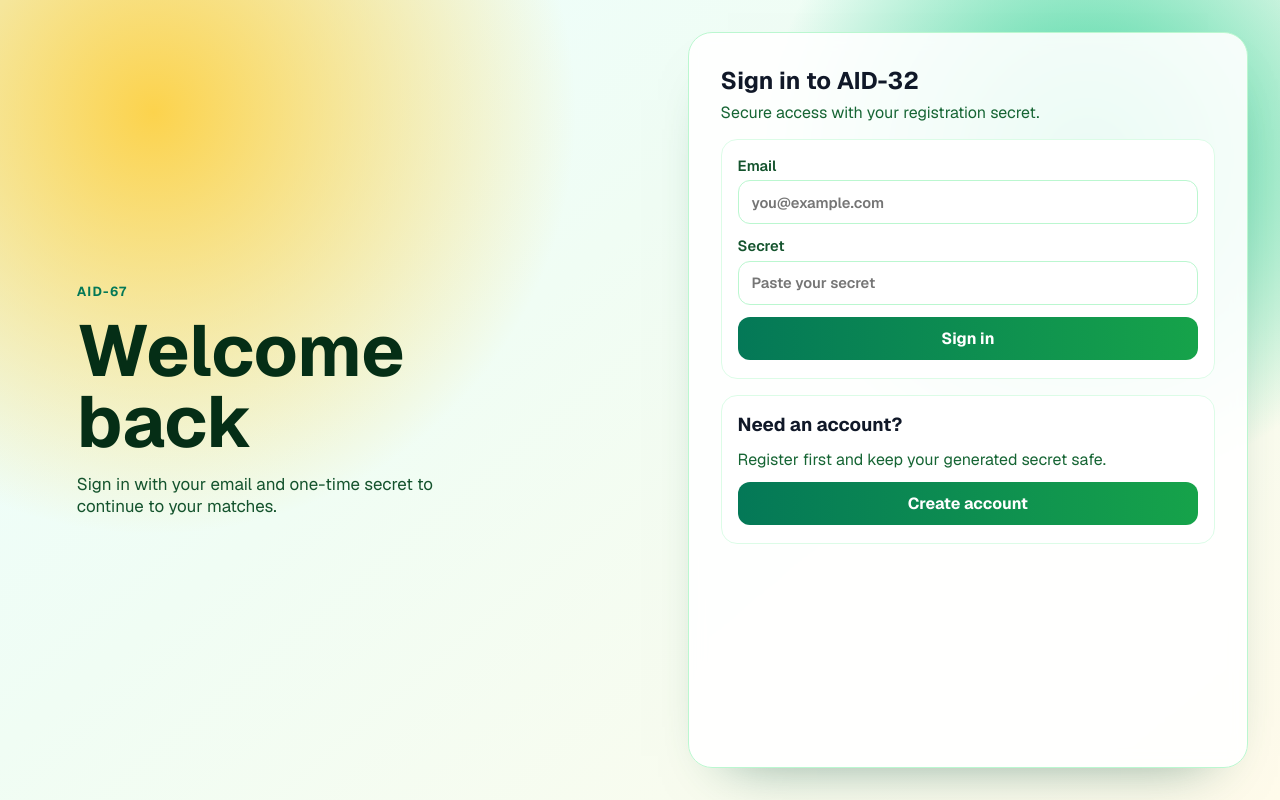
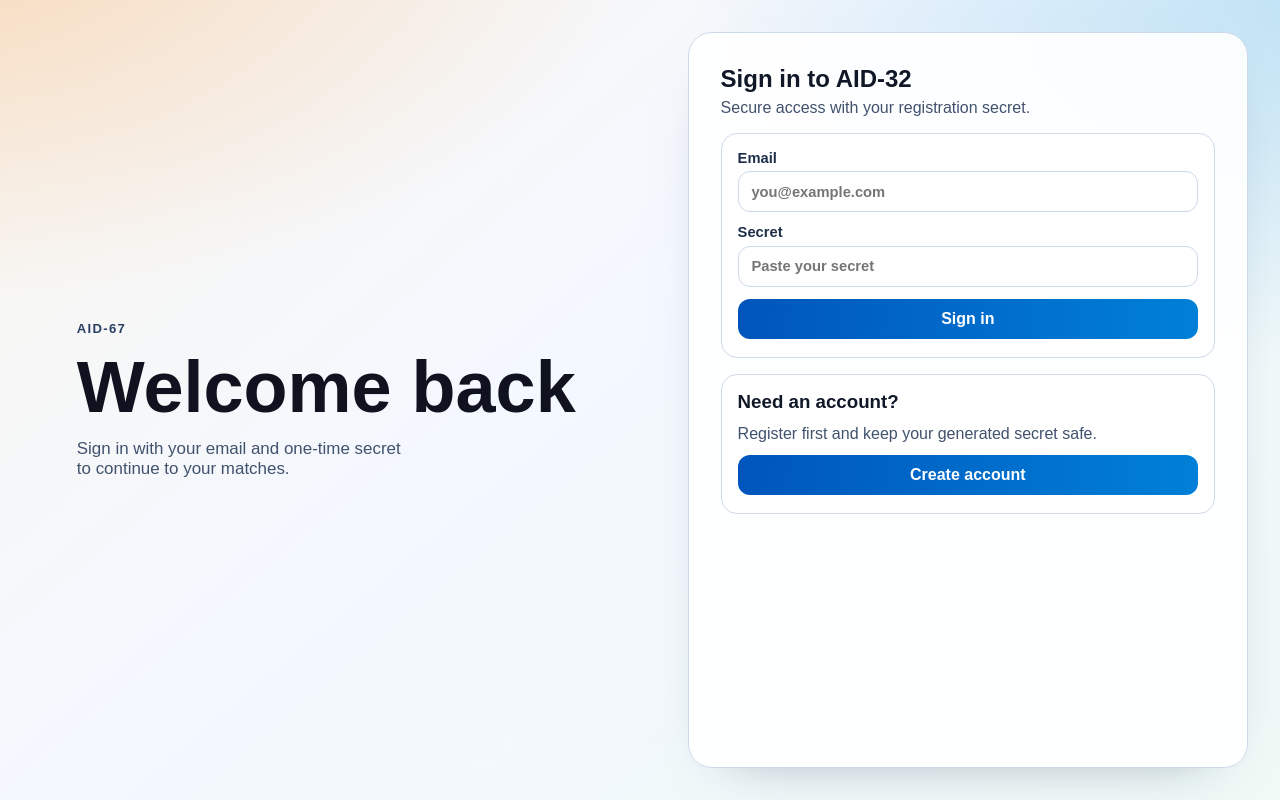
Before and after one commit to johnx25/aid-32-fullstack-mvp-foundation, a Next.js app: page /login in a window 1280 px wide. Built offline with nearby package versions, Linux system fonts and the light colour scheme; no server answers.

Commit message:
feat(ui): redesign app, login, and register surfaces

```diff
--- a/src/app/globals.css
+++ b/src/app/globals.css
@@ -24,7 +24,7 @@ body {
   flex-direction: column;
   color: var(--foreground);
   background: var(--background);
-  font-family: var(--font-geist-sans), "Manrope", "Avenir Next", sans-serif;
+  font-family: "Plus Jakarta Sans", "Sora", "Manrope", "Avenir Next", sans-serif;
   -webkit-font-smoothing: antialiased;
   -moz-osx-font-smoothing: grayscale;
 }
--- a/src/app/layout.tsx
+++ b/src/app/layout.tsx
@@ -13,8 +13,8 @@ const geistMono = Geist_Mono({
 });
 
 export const metadata: Metadata = {
-  title: "Create Next App",
-  description: "Generated by create next app",
+  title: "AID-32 Match Console",
+  description: "Dating MVP app for profile, discovery, matching, and chat",
 };
 
 export default function RootLayout({
--- a/src/app/ui/dating-mvp-app.module.css
+++ b/src/app/ui/dating-mvp-app.module.css
@@ -1,97 +1,143 @@
 .page {
-  min-height: 100vh;
-  padding: 1.5rem;
-  background: radial-gradient(circle at top left, #eef5ff, #f4f1ff 40%, var(--background) 75%);
-  color: var(--foreground);
+  min-height: 100dvh;
+  padding: clamp(0.9rem, 2.4vw, 1.5rem);
+  color: #10131f;
+  background:
+    radial-gradient(1400px 680px at -8% -12%, rgba(241, 130, 32, 0.24), transparent 60%),
+    radial-gradient(1200px 660px at 108% 0%, rgba(0, 142, 212, 0.2), transparent 58%),
+    linear-gradient(140deg, #f9f6ef 0%, #f4f8ff 44%, #eff9f6 100%);
+}
+
+.shell {
+  max-width: 1220px;
+  margin: 0 auto;
+  display: grid;
+  gap: 0.95rem;
+}
+
+.banner {
+  border: 1px solid #ced9ea;
+  border-radius: 22px;
+  padding: clamp(1rem, 2.6vw, 1.55rem);
+  background: rgba(255, 255, 255, 0.9);
+  box-shadow: 0 22px 56px -42px rgba(18, 36, 70, 0.52);
+  backdrop-filter: blur(8px);
 }
 
 .header {
-  max-width: 1100px;
-  margin: 0 auto 1rem;
   display: flex;
   justify-content: space-between;
-  align-items: center;
-  gap: 1rem;
+  align-items: flex-start;
+  gap: 0.75rem;
 }
 
 .header h1 {
-  font-size: clamp(1.5rem, 2.8vw, 2rem);
+  font-size: clamp(1.45rem, 3.5vw, 2.2rem);
+  line-height: 1.05;
 }
 
 .header p {
-  color: var(--text-muted);
-  font-size: 0.95rem;
+  max-width: 58ch;
+  margin-top: 0.35rem;
+  color: #41526d;
 }
 
-.authGrid,
-.appGrid {
-  max-width: 1100px;
-  margin: 0 auto;
-  display: grid;
-  gap: 1rem;
+.statRow {
+  margin-top: 0.85rem;
+  display: flex;
+  flex-wrap: wrap;
+  gap: 0.5rem;
 }
 
-.authGrid {
-  grid-template-columns: repeat(auto-fit, minmax(280px, 1fr));
+.statChip {
+  font-size: 0.86rem;
+  font-weight: 700;
+  letter-spacing: 0.03em;
+  text-transform: uppercase;
+  border: 1px solid #cfdbec;
+  border-radius: 999px;
+  padding: 0.4rem 0.62rem;
+  background: #f8fbff;
+  color: #2f425f;
 }
 
-.appGrid {
-  grid-template-columns: repeat(auto-fit, minmax(240px, 1fr));
+.layout {
+  display: grid;
+  gap: 0.95rem;
+  grid-template-columns: 1.15fr 1fr 0.95fr;
+}
+
+.column {
+  display: grid;
+  gap: 0.95rem;
+  align-content: start;
 }
 
 .card {
-  background: var(--surface);
-  border: 1px solid var(--border);
-  border-radius: 14px;
-  padding: 1rem;
-  box-shadow: 0 10px 30px rgba(20, 32, 51, 0.07);
+  background: rgba(255, 255, 255, 0.92);
+  border: 1px solid #ced9ea;
+  border-radius: 18px;
+  padding: 0.95rem;
+  box-shadow: 0 14px 38px -34px rgba(19, 35, 64, 0.52);
+  display: grid;
+  gap: 0.7rem;
 }
 
 .card h2 {
-  margin-bottom: 0.75rem;
+  font-size: 1.04rem;
 }
 
 .card form,
 .card {
   display: grid;
-  gap: 0.6rem;
+  gap: 0.68rem;
 }
 
 .card input,
 .card textarea,
-.card button {
+.card button,
+.matchItem {
   width: 100%;
   font: inherit;
-  border-radius: 10px;
+  border-radius: 12px;
 }
 
 .card input,
 .card textarea {
-  padding: 0.65rem 0.75rem;
-  border: 1px solid var(--border);
-  background: var(--surface);
+  border: 1px solid #cdd9eb;
+  background: #fbfdff;
+  padding: 0.7rem 0.82rem;
+  color: #13233b;
+}
+
+.card input:focus,
+.card textarea:focus {
+  outline: 2px solid #0f6dce;
+  outline-offset: 1px;
 }
 
 .primaryButton,
 .secondaryButton {
-  padding: 0.65rem 0.9rem;
   border: 0;
+  padding: 0.72rem 0.85rem;
   cursor: pointer;
+  font-weight: 700;
 }
 
 .primaryButton {
-  background: var(--accent);
-  color: #fff;
+  color: #ffffff;
+  background: linear-gradient(92deg, #0055bc 0%, #0080d8 100%);
 }
 
 .primaryButton:disabled {
-  background: #7ca8e6;
+  opacity: 0.6;
   cursor: not-allowed;
 }
 
 .secondaryButton {
-  background: var(--surface-muted);
-  color: var(--foreground);
+  color: #1d2f4a;
+  border: 1px solid #c5d2e8;
+  background: #edf3ff;
 }
 
 .row {
@@ -107,89 +153,103 @@
 .matchList,
 .messages {
   display: grid;
-  gap: 0.6rem;
+  gap: 0.65rem;
 }
 
 .profileCard {
-  border: 1px solid var(--border);
-  border-radius: 10px;
-  padding: 0.7rem;
-  background: #fbfdff;
+  border: 1px solid #cfdbec;
+  border-radius: 14px;
+  padding: 0.82rem;
+  background: #fdfefe;
   display: grid;
-  gap: 0.4rem;
+  gap: 0.42rem;
 }
 
 .profileCard h3 {
-  font-size: 1rem;
+  font-size: 0.99rem;
 }
 
 .matchItem {
   text-align: left;
-  border: 1px solid var(--border);
-  background: var(--surface);
-  padding: 0.55rem 0.7rem;
-  border-radius: 10px;
+  border: 1px solid #cfd9ec;
+  background: #fbfdff;
+  padding: 0.64rem 0.72rem;
   cursor: pointer;
   display: grid;
-  gap: 0.15rem;
+  gap: 0.16rem;
 }
 
 .matchItemActive {
-  border-color: #1565d8;
-  background: #eff6ff;
+  border-color: #0f6dce;
+  background: #e9f3ff;
+}
+
+.messages {
+  max-height: 340px;
+  overflow-y: auto;
+  padding-right: 0.2rem;
 }
 
 .message {
-  background: #f1f5ff;
-  border-radius: 10px;
+  background: #e9f3ff;
+  border: 1px solid #c8dcf3;
+  border-radius: 12px;
   padding: 0.6rem;
 }
 
 .messageOwn {
-  background: #dceaff;
+  background: #d9f2ea;
+  border-color: #b5e3d3;
 }
 
 .message span {
-  font-size: 0.78rem;
-  color: var(--text-muted);
+  font-size: 0.76rem;
+  color: #526381;
 }
 
 .error,
 .success {
-  max-width: 1100px;
-  margin: 0 auto 1rem;
-  border-radius: 10px;
-  padding: 0.6rem 0.75rem;
+  border-radius: 12px;
+  padding: 0.66rem 0.75rem;
+  border: 1px solid;
 }
 
 .error {
-  background: #fdecec;
-  color: #8a2134;
-  border: 1px solid #f5c4ce;
+  background: #fff1f1;
+  color: #8c1c2c;
+  border-color: #f3c1ca;
 }
 
 .success {
-  background: #ebf9ef;
-  color: #1f6b31;
-  border: 1px solid #b6e4c3;
+  background: #ebfaef;
+  color: #17522c;
+  border-color: #b7e2c2;
 }
 
 .empty,
 .muted,
-.help,
-.secret {
-  font-size: 0.9rem;
-  color: var(--text-muted);
+.help {
+  font-size: 0.92rem;
+  color: #4b5e7b;
 }
 
-@media (max-width: 780px) {
+@media (max-width: 1100px) {
+  .layout {
+    grid-template-columns: 1fr 1fr;
+  }
+}
+
+@media (max-width: 760px) {
   .page {
-    padding: 1rem;
+    padding: 0.72rem;
   }
 
   .header {
-    align-items: flex-start;
     flex-direction: column;
+  }
+
+  .layout {
+    grid-template-columns: 1fr;
   }
 
   .row {
--- a/src/app/ui/login-page.module.css
+++ b/src/app/ui/login-page.module.css
@@ -3,9 +3,9 @@
   display: grid;
   grid-template-columns: 1.05fr 1fr;
   background:
-    radial-gradient(circle at 12% 14%, #fcd34d 0%, transparent 32%),
-    radial-gradient(circle at 85% 20%, #34d399 0%, transparent 26%),
-    linear-gradient(140deg, #ecfeff 0%, #f0fdf4 40%, #fffbeb 100%);
+    radial-gradient(1200px 640px at -6% -10%, rgba(241, 130, 32, 0.26), transparent 60%),
+    radial-gradient(1100px 640px at 104% 0%, rgba(0, 142, 212, 0.22), transparent 58%),
+    linear-gradient(140deg, #f9f6ef 0%, #f4f8ff 44%, #eff9f6 100%);
 }
 
 .hero {
@@ -20,28 +20,28 @@
   font-weight: 700;
   letter-spacing: 0.1em;
   text-transform: uppercase;
-  color: #047857;
+  color: #2a3f63;
 }
 
 .hero h1 {
   font-size: clamp(2.2rem, 6vw, 4.5rem);
   line-height: 0.98;
-  color: #052e16;
+  color: #10131f;
 }
 
 .subtitle {
-  color: #14532d;
+  color: #41526d;
   max-width: 36ch;
   font-size: 1.06rem;
 }
 
 .panel {
   margin: clamp(1rem, 3vw, 2rem);
-  border: 1px solid #bbf7d0;
+  border: 1px solid #ced9ea;
   border-radius: 24px;
   background: rgba(255, 255, 255, 0.9);
   backdrop-filter: blur(8px);
-  box-shadow: 0 28px 58px -40px rgba(6, 78, 59, 0.6);
+  box-shadow: 0 22px 56px -42px rgba(18, 36, 70, 0.52);
   padding: clamp(1rem, 2.8vw, 2rem);
   display: grid;
   align-content: start;
@@ -73,7 +73,7 @@
 }
 
 .card {
-  border: 1px solid #dcfce7;
+  border: 1px solid #ced9ea;
   border-radius: 16px;
   padding: 1rem 1rem 1.1rem;
   display: grid;
@@ -84,7 +84,7 @@
 .card label {
   display: grid;
   gap: 0.35rem;
-  color: #14532d;
+  color: #1d2f4a;
   font-size: 0.92rem;
   font-weight: 600;
 }
@@ -98,21 +98,21 @@
 
 .card input,
 .card textarea {
-  border: 1px solid #bbf7d0;
+  border: 1px solid #cdd9eb;
   padding: 0.72rem 0.8rem;
-  color: #052e16;
+  color: #13233b;
 }
 
 .card input:focus,
 .card textarea:focus {
-  outline: 2px solid #22c55e;
+  outline: 2px solid #0f6dce;
   outline-offset: 1px;
 }
 
 .card button,
 .linkButton {
   border: 0;
-  background: linear-gradient(90deg, #047857 0%, #16a34a 100%);
+  background: linear-gradient(92deg, #0055bc 0%, #0080d8 100%);
   color: #ffffff;
   padding: 0.7rem 0.8rem;
   cursor: pointer;
@@ -128,11 +128,11 @@
 }
 
 .help {
-  color: #166534;
+  color: #41526d;
 }
 
 .error {
-  color: #b91c1c;
+  color: #8c1c2c;
   margin-top: 0.5rem;
 }
 
--- a/src/app/ui/register-page.module.css
+++ b/src/app/ui/register-page.module.css
@@ -1,21 +1,16 @@
 .page {
-  --hero-kicker: #0f4fb8;
-  --hero-accent: rgba(21, 101, 216, 0.22);
-  --hero-accent-soft: rgba(15, 118, 110, 0.18);
-  --focus-ring: #3b82f6;
-  --success-text: #166534;
-  --success-bg: #ebf9ef;
+  --focus-ring: #0f6dce;
+  --success-text: #17522c;
+  --success-bg: #ebfaef;
   --link-color: #0f4fb8;
-  --cta-start: #1565d8;
-  --cta-end: #0f4fb8;
 
   min-height: 100dvh;
   display: grid;
   grid-template-columns: 1.1fr 1fr;
   background:
-    radial-gradient(circle at 12% 16%, var(--hero-accent) 0%, transparent 34%),
-    radial-gradient(circle at 78% 12%, var(--hero-accent-soft) 0%, transparent 30%),
-    linear-gradient(145deg, #f8fbff 0%, #eef4ff 42%, #edf8f6 100%);
+    radial-gradient(1200px 640px at -6% -10%, rgba(241, 130, 32, 0.26), transparent 60%),
+    radial-gradient(1100px 640px at 104% 0%, rgba(0, 142, 212, 0.22), transparent 58%),
+    linear-gradient(140deg, #f9f6ef 0%, #f4f8ff 44%, #eff9f6 100%);
 }
 
 .hero {
@@ -30,28 +25,28 @@
   font-weight: 700;
   letter-spacing: 0.1em;
   text-transform: uppercase;
-  color: var(--hero-kicker);
+  color: #2a3f63;
 }
 
 .hero h1 {
   font-size: clamp(2rem, 5vw, 4rem);
   line-height: 1.03;
-  color: var(--foreground);
+  color: #10131f;
 }
 
 .subtitle {
   max-width: 34ch;
-  color: var(--text-muted);
+  color: #41526d;
   font-size: 1.08rem;
 }
 
 .panel {
   margin: clamp(1rem, 3vw, 2rem);
-  border: 1px solid var(--border);
+  border: 1px solid #ced9ea;
   border-radius: 24px;
   background: rgba(255, 255, 255, 0.9);
   backdrop-filter: blur(7px);
-  box-shadow: 0 24px 60px -38px rgba(15, 23, 42, 0.45);
+  box-shadow: 0 22px 56px -42px rgba(18, 36, 70, 0.52);
   padding: clamp(1rem, 2.8vw, 2rem);
   display: grid;
   align-content: start;
@@ -78,7 +73,7 @@
 .form label {
   display: grid;
   gap: 0.35rem;
-  color: var(--foreground);
+  color: #1d2f4a;
   font-size: 0.93rem;
   font-weight: 600;
 }
@@ -92,10 +87,10 @@
 
 .form input,
 .form textarea {
-  border: 1px solid var(--border);
-  background: var(--surface);
+  border: 1px solid #cdd9eb;
+  background: #fbfdff;
   padding: 0.75rem 0.85rem;
-  color: var(--foreground);
+  color: #13233b;
 }
 
 .form input:focus,
@@ -110,7 +105,7 @@
   font-weight: 700;
   color: #ffffff;
   padding: 0.78rem 0.92rem;
-  background: linear-gradient(90deg, var(--cta-start) 0%, var(--cta-end) 100%);
+  background: linear-gradient(92deg, #0055bc 0%, #0080d8 100%);
 }
 
 .form button:disabled {
@@ -119,11 +114,11 @@
 }
 
 .help {
-  color: var(--text-muted);
+  color: #41526d;
 }
 
 .error {
-  color: var(--error);
+  color: #8c1c2c;
   margin-bottom: 0.6rem;
 }
 
@@ -139,7 +134,7 @@
 .secret {
   margin-top: 0.9rem;
   overflow-wrap: anywhere;
-  color: var(--foreground);
+  color: #10131f;
   font-size: 0.95rem;
 }
 
@@ -152,7 +147,7 @@
 
 .switch {
   margin-top: 1rem;
-  color: var(--text-muted);
+  color: #41526d;
 }
 
 .switch a {
```
Also changed, not shown: src/app/ui/dating-mvp-app.tsx (+40 -25 lines).
